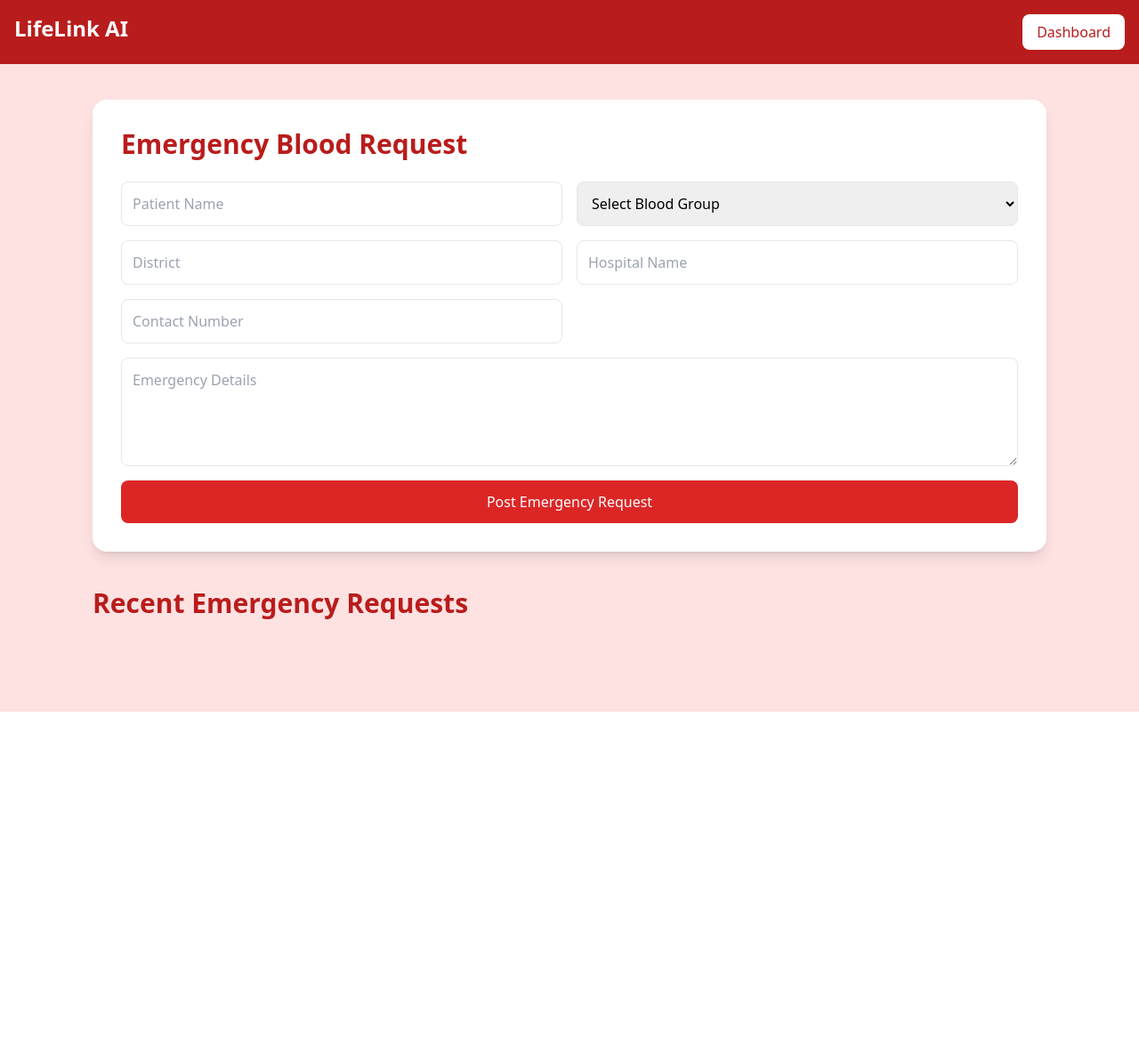
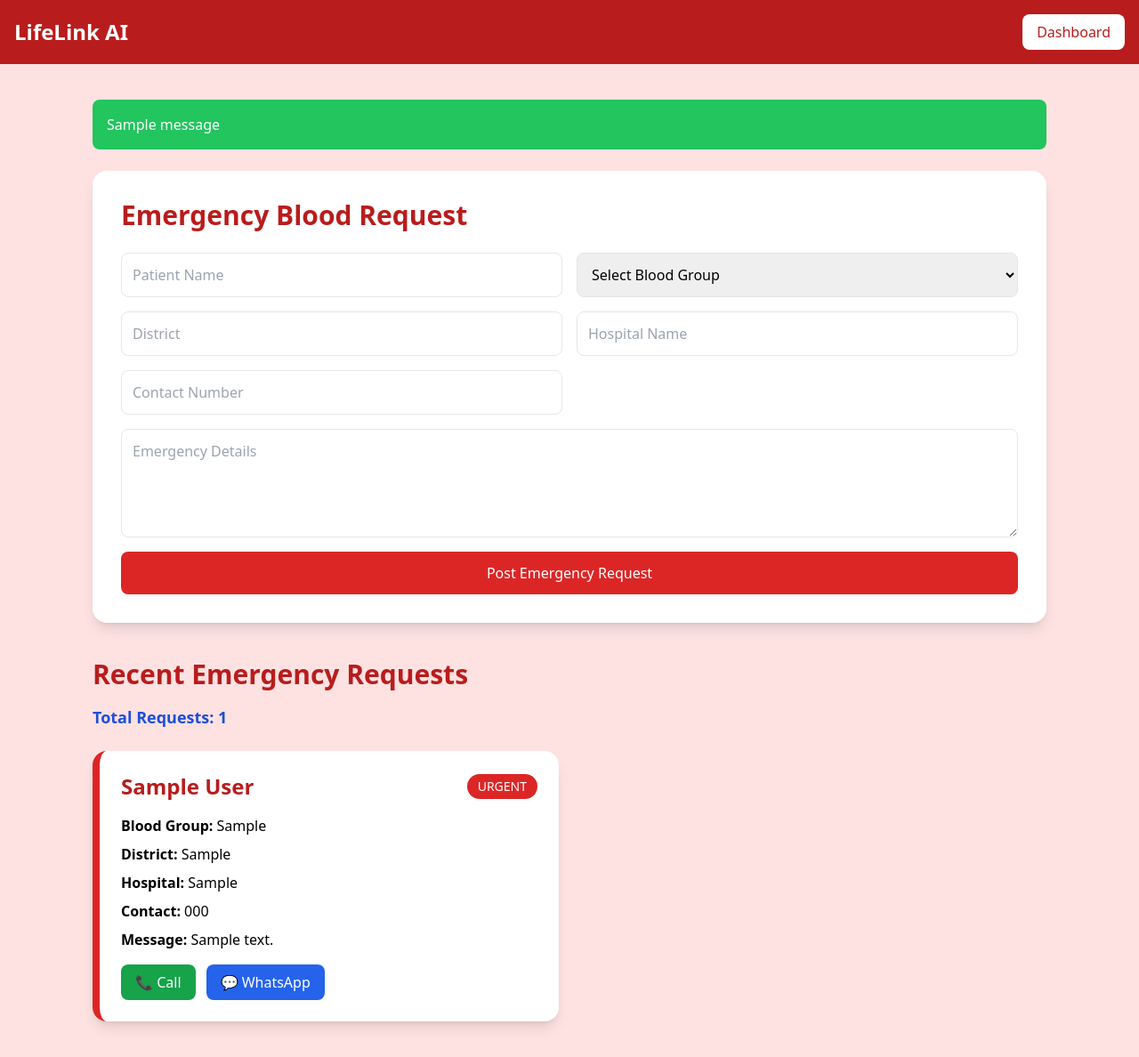
Before and after one commit to a27-oop/Blood-Group, a Django app: page /emergency-request/ in a window 1280 px wide. Shown: the whole page at 89% size. Before the commit the page ends 800 px from the top, so only its background shows below. Run offline with Django 5.2, Linux system fonts and the light colour scheme; tables that the repository leaves empty hold one stand-in row (values such as "Sample post"); one stand-in notice (Sample message) is shown; some libraries are stand-ins or nearby versions.

Commit message:
recent_emergency_request

```diff
--- a/accounts/views.py
+++ b/accounts/views.py
@@ -271,31 +271,3 @@ def health_tips(request):
         request,
         'health_tips.html'
     )
-def emergency_request(request):
-
-    if request.method == "POST":
-
-        EmergencyRequest.objects.create(
-
-            patient_name=request.POST.get('patient_name'),
-
-            blood_group=request.POST.get('blood_group'),
-
-            district=request.POST.get('district'),
-
-            hospital=request.POST.get('hospital'),
-
-            contact_number=request.POST.get('contact_number'),
-
-            message=request.POST.get('message')
-        )
-
-        messages.success(
-            request,
-            "Emergency Request Submitted!"
-        )
-
-    return render(
-        request,
-        'emergency_request.html'
-    )
--- a/templates/emergency_request.html
+++ b/templates/emergency_request.html
@@ -16,31 +16,43 @@
 
 <body class="bg-red-100 min-h-screen">
 
-    <nav class="bg-red-700 text-white p-4 flex justify-between">
+    <!-- Navbar -->
+
+    <nav class="bg-red-700 text-white p-4 flex justify-between items-center">
 
         <h1 class="text-2xl font-bold">
             LifeLink AI
         </h1>
 
         <a href="/dashboard/"
-           class="bg-white text-red-700 px-4 py-2 rounded-lg">
-
+           class="bg-white text-red-700 px-4 py-2 rounded-lg hover:bg-gray-100">
             Dashboard
-
         </a>
 
     </nav>
 
     <div class="max-w-6xl mx-auto p-10">
 
+        <!-- Success Message -->
+
+        {% if messages %}
+
+            {% for message in messages %}
+
+                <div class="bg-green-500 text-white p-4 rounded-lg mb-6">
+                    {{ message }}
+                </div>
+
+            {% endfor %}
+
+        {% endif %}
+
         <!-- Request Form -->
 
         <div class="bg-white p-8 rounded-2xl shadow-lg mb-10">
 
             <h2 class="text-3xl font-bold text-red-700 mb-6">
-
                 Emergency Blood Request
-
             </h2>
 
             <form method="POST"
@@ -91,13 +103,11 @@
 
                 <textarea name="message"
                           placeholder="Emergency Details"
-                          class="p-3 border rounded-lg col-span-2"
-                          rows="4"></textarea>
+                          rows="4"
+                          class="p-3 border rounded-lg col-span-2"></textarea>
 
                 <button class="bg-red-600 text-white p-3 rounded-lg col-span-2 hover:bg-red-700">
-
                     Post Emergency Request
-
                 </button>
 
             </form>
@@ -106,11 +116,13 @@
 
         <!-- Recent Requests -->
 
-        <h2 class="text-3xl font-bold text-red-700 mb-6">
+        <h2 class="text-3xl font-bold text-red-700 mb-4">
+            Recent Emergency Requests
+        </h2>
 
-            Recent Emergency Requests
-
-        </h2>
+        <p class="text-lg font-semibold text-blue-700 mb-6">
+            Total Requests: {{ requests|length }}
+        </p>
 
         <div class="grid grid-cols-2 gap-6">
 
@@ -121,78 +133,64 @@
                 <div class="flex justify-between items-center mb-4">
 
                     <h3 class="text-2xl font-bold text-red-700">
-
                         {{ request_item.patient_name }}
-
                     </h3>
 
                     <span class="bg-red-600 text-white px-3 py-1 rounded-full text-sm">
-
                         URGENT
-
                     </span>
 
                 </div>
 
                 <p class="mb-2">
-
                     <strong>Blood Group:</strong>
                     {{ request_item.blood_group }}
-
                 </p>
 
                 <p class="mb-2">
-
                     <strong>District:</strong>
                     {{ request_item.district }}
-
                 </p>
 
                 <p class="mb-2">
-
                     <strong>Hospital:</strong>
                     {{ request_item.hospital }}
-
                 </p>
 
                 <p class="mb-2">
-
                     <strong>Contact:</strong>
                     {{ request_item.contact_number }}
-
                 </p>
 
                 <p class="mb-4">
-
                     <strong>Message:</strong>
                     {{ request_item.message }}
-
                 </p>
 
                 <div class="flex gap-3">
 
-                 <a href="tel:{{ request_item.contact_number }}">
+                    <a href="tel:{{ request_item.contact_number }}"
+                       class="bg-green-600 text-white px-4 py-2 rounded-lg hover:bg-green-700">
+                        📞 Call
+                    </a>
 
-                    <button class="bg-green-600 text-white px-4 py-2 rounded-lg">
+                    <a href="https://wa.me/88{{ request_item.contact_number }}"
+                       target="_blank"
+                       class="bg-blue-600 text-white px-4 py-2 rounded-lg hover:bg-blue-700">
+                        💬 WhatsApp
+                    </a>
 
-                     📞 Call
-
-                </button>
-
-            </a>
-
-                 <a href="https://wa.me/88{{ request_item.contact_number }}"
-                    target="_blank">
-
-                 <button class="bg-blue-600 text-white px-4 py-2 rounded-lg">
-
-                    💬 WhatsApp
-
-                </button>
-
-            </a>
+                </div>
 
             </div>
+
+            {% empty %}
+
+            <div class="col-span-2 bg-white p-8 rounded-xl shadow-lg text-center">
+
+                <h2 class="text-2xl text-gray-600">
+                    No Emergency Requests Found.
+                </h2>
 
             </div>
 
```
